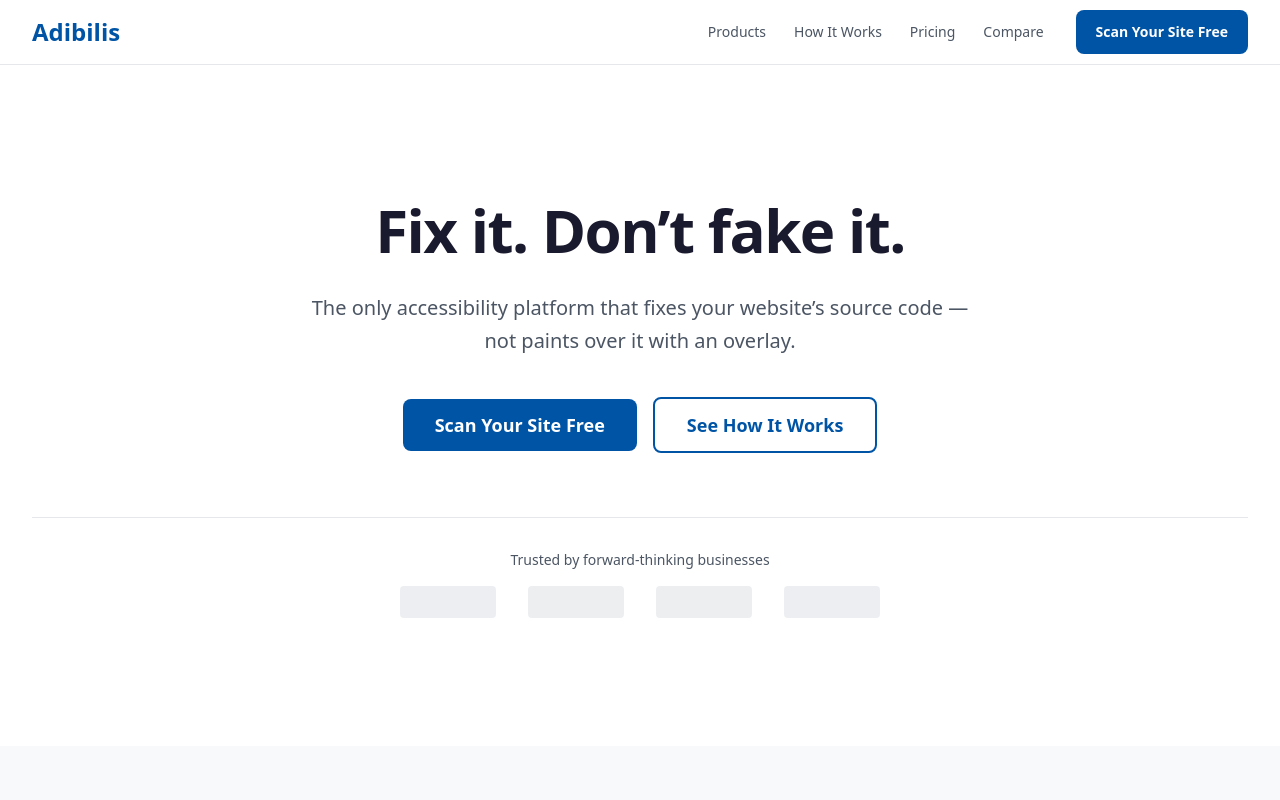
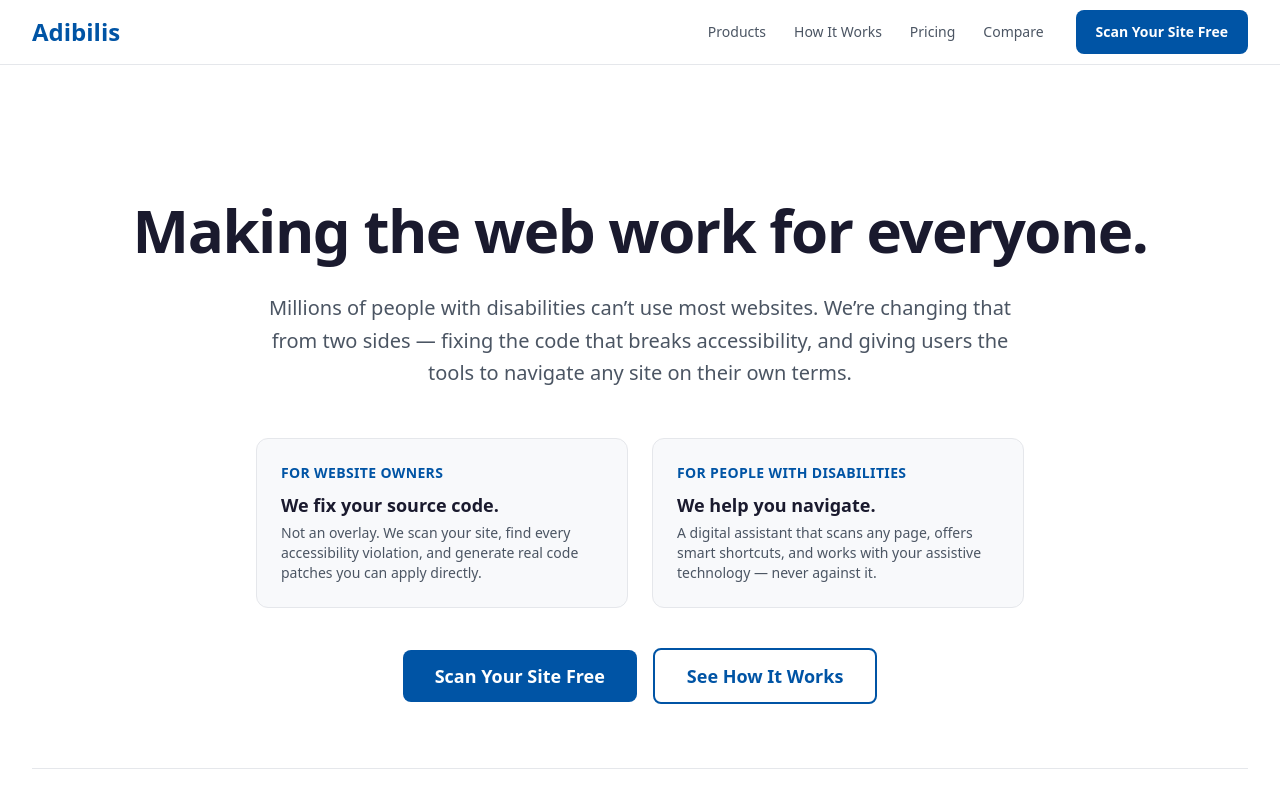
Before and after one commit to ianhart/adibilis-site, a React (Vite) app: page / in a window 1280 px wide. Shown: the top 800 px of the page. Built offline with nearby package versions, Linux system fonts and the light colour scheme.

Commit message:
Reposition hero: mission-driven messaging with two-sided approach

```diff
--- a/index.html
+++ b/index.html
@@ -4,14 +4,14 @@
     <meta charset="UTF-8" />
     <link rel="icon" type="image/svg+xml" href="/favicon.svg" />
     <meta name="viewport" content="width=device-width, initial-scale=1.0" />
-    <title>Adibilis - Fix it. Don't fake it. | Web Accessibility Platform</title>
-    <meta name="description" content="The only accessibility platform that fixes your website's source code — not paints over it with an overlay. Scan, fix, and monitor your site for WCAG compliance." />
+    <title>Adibilis - Making the web work for everyone | Web Accessibility Platform</title>
+    <meta name="description" content="We fix your website's source code for accessibility compliance and give people with disabilities tools to navigate any site. Scan, fix, and monitor for WCAG compliance." />
 
     <!-- Open Graph -->
     <meta property="og:type" content="website" />
     <meta property="og:url" content="https://adibilis.com" />
-    <meta property="og:title" content="Adibilis - Fix it. Don't fake it." />
-    <meta property="og:description" content="The only accessibility platform that fixes your website's source code — not paints over it with an overlay." />
+    <meta property="og:title" content="Adibilis - Making the web work for everyone" />
+    <meta property="og:description" content="We fix your website's source code for accessibility compliance and give people with disabilities tools to navigate any site." />
     <meta property="og:image" content="https://adibilis.com/og-image.png" />
 
     <!-- Twitter Card -->
--- a/src/pages/HomePage.tsx
+++ b/src/pages/HomePage.tsx
@@ -34,12 +34,34 @@ export default function HomePage() {
             id="hero-heading"
             className="text-4xl sm:text-5xl lg:text-6xl font-extrabold text-text tracking-tight leading-tight"
           >
-            Fix it. Don&rsquo;t fake it.
+            Making the web work for everyone.
           </h1>
-          <p className="mt-6 max-w-2xl mx-auto text-lg sm:text-xl text-text-secondary leading-relaxed">
-            The only accessibility platform that fixes your website&rsquo;s source
-            code&nbsp;&mdash; not paints over it with an overlay.
+          <p className="mt-6 max-w-3xl mx-auto text-lg sm:text-xl text-text-secondary leading-relaxed">
+            Millions of people with disabilities can&rsquo;t use most websites.
+            We&rsquo;re changing that from two sides&nbsp;&mdash; fixing the code that
+            breaks accessibility, and giving users the tools to navigate any site
+            on their own terms.
           </p>
+
+          <div className="mt-12 grid grid-cols-1 sm:grid-cols-2 gap-6 max-w-3xl mx-auto text-left">
+            <div className="bg-surface rounded-xl p-6 border border-border">
+              <p className="text-sm font-semibold text-primary uppercase tracking-wide mb-2">For website owners</p>
+              <p className="text-text font-bold text-lg mb-1">We fix your source code.</p>
+              <p className="text-text-secondary text-sm">
+                Not an overlay. We scan your site, find every accessibility violation,
+                and generate real code patches you can apply directly.
+              </p>
+            </div>
+            <div className="bg-surface rounded-xl p-6 border border-border">
+              <p className="text-sm font-semibold text-primary uppercase tracking-wide mb-2">For people with disabilities</p>
+              <p className="text-text font-bold text-lg mb-1">We help you navigate.</p>
+              <p className="text-text-secondary text-sm">
+                A digital assistant that scans any page, offers smart shortcuts,
+                and works with your assistive technology&nbsp;&mdash; never against it.
+              </p>
+            </div>
+          </div>
+
           <div className="mt-10 flex flex-col sm:flex-row items-center justify-center gap-4">
             <a
               href="#scan"
```
